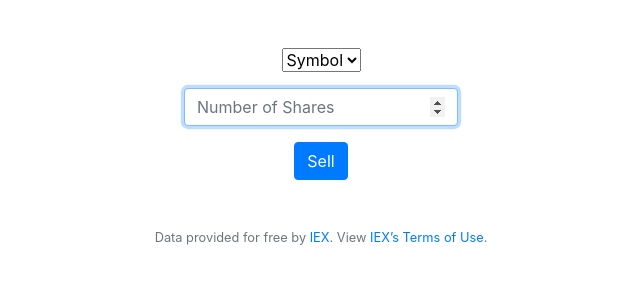
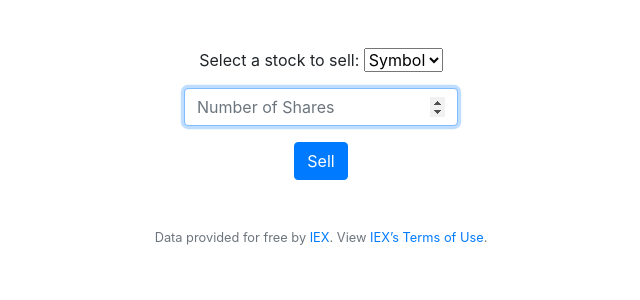
Before and after one commit to DavidLim626wq/Flask_Finance, a Flask app: page /sell in a window 1280 px wide. Shown: the part 76-376 px from the top of the page, without its empty margins (319-959 px from the left). Run offline with Flask 2, Linux system fonts and the light colour scheme; a user stored in the database is signed in; some libraries are stand-ins or nearby versions.

Commit message:
Minor change

```diff
--- a/templates/sell.html
+++ b/templates/sell.html
@@ -8,6 +8,7 @@
 
     <form action="/sell" method="post">
         <div class="form-group">
+          Select a stock to sell:
             <select class "form-control" name="symbol">
                 <option disabled selected value>Symbol</option>
                 {% for symb in stocks_owned %}
```
